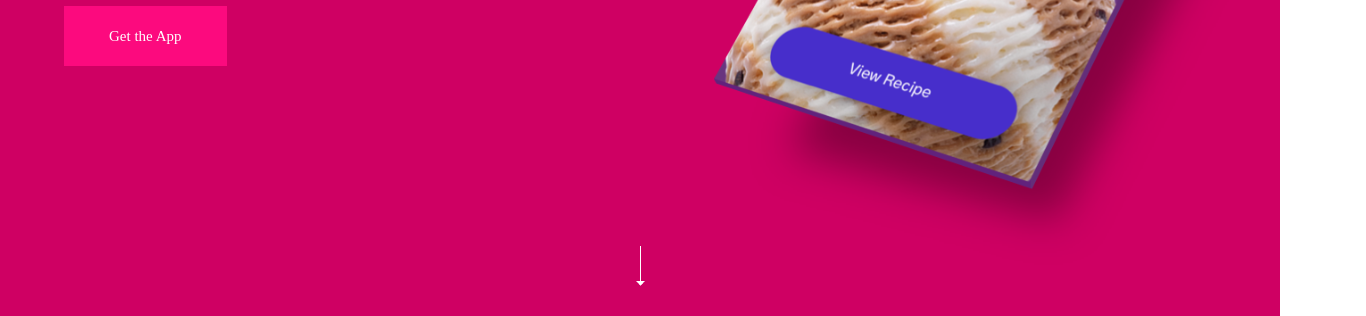
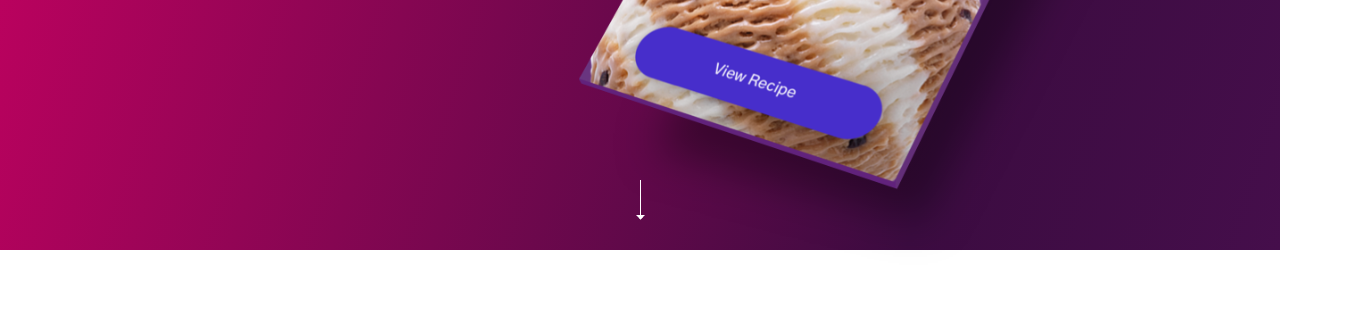
Before and after one commit to Mier-eng/New-Project, a plain HTML site: page index.html in a window 1280 px wide. Shown: the part 544-860 px from the top of the page, 1366 px wide, since content can reach past the window. After the commit the page ends 809 px from the top, so only its background shows below. Drawn offline with Linux system fonts and the light colour scheme.

Commit message:
Доп изменения

```diff
--- a/index.html
+++ b/index.html
@@ -10,9 +10,6 @@
   <body>
     <header class="header">
       <div class="container">
-        <div class="header-img">
-            <img src="IMAGE (1).png" alt="">
-          </div>
         <div class="header-nav">
           <a href="" class="logo"
             ><img src="IMAGE.png" alt="" width="120px" ; height="43px"
@@ -34,19 +31,22 @@
             </ul>
           </nav>
         </div>
-        <div class="header-row">
+        <div class="header-container-content">
           <div class="header-content">
+            <div class="img">
+              <img src="IMAGE (1).png" alt="" />
+            </div>
             <h1 class="header-heading">Momentum</h1>
-            <p>
-              Launch your product — and savor the momentum.
-            </p>
-            <br>
-            <button type="button" onclick="location.href='https://yandex.ru/images/search?pos=0&from=tabbar&img_url=https%3A%2F%2Ffunny.klev.club%2Fsmeh%2Fuploads%2Fposts%2F2024-04%2Ffunny-klev-club-eum1-p-smeshnie-kartinki-arsen-24.jpg&text=Арсен%2C+помоги%21&rpt=simage&lr=10281'">Get the App</button>
+            <p>Launch your product — and savor the momentum.</p>
+            <button
+              type="button"
+              onclick="location.href='https://yandex.ru/images/search?pos=0&from=tabbar&img_url=https%3A%2F%2Ffunny.klev.club%2Fsmeh%2Fuploads%2Fposts%2F2024-04%2Ffunny-klev-club-eum1-p-smeshnie-kartinki-arsen-24.jpg&text=Арсен%2C+помоги%21&rpt=simage&lr=10281'">
+              Get the App
+            </button>
+            <div class="header-img2">
+              <img src="IMAGE (2).png" alt="" />
+            </div>
           </div>
-
-        </div>
-        <div class="header-img2">
-<img src="IMAGE (2).png" alt="">
         </div>
       </div>
     </header>
--- a/style.css
+++ b/style.css
@@ -1,4 +1,5 @@
 .container {
+  position: relative;
   max-width: 1152px;
   padding: 0px 15px;
   margin: 0 auto;
@@ -6,7 +7,7 @@
 }
 .header {
   padding-top: 29px;
- background: rgba(207, 0, 99, 1);
+background: linear-gradient(287.15deg, #450e4b 0, #3c0c41 24.48%, rgba(207, 0, 99, 0) 100%), #cf0063;
 }
 .header-nav {
   display: flex;
@@ -29,10 +30,8 @@
   letter-spacing: 0%;
   text-align: left;
 }
-.header-row {
-  display: flex;
-  justify-content: space-between;
-  column-gap: 30px;
+.header-container-content {
+
 }
 .header-heading{
   color: rgba(255, 255, 255, 1);
@@ -54,10 +53,10 @@ letter-spacing: 0%;
 text-align: left;
 }
 .header-content{
-  max-width: 700px;
   margin-top: 277.5px;
 }
 button{
+  margin-top: 10px;
   padding: 20px 45px;
   outline: none;
   border: none;
@@ -73,14 +72,13 @@ letter-spacing: 0%;
 text-align: left;
 cursor: pointer;
 }
-.header-img{
+.img{
 position: absolute;
-margin-left: 650px;
-margin-top: 100px;
-
+top: 100px;
+right: 0;
 }
 .header-img2{
-  text-align: center;
   margin-top: 150px;
   padding: 30px;
+text-align: center;
 }
```
